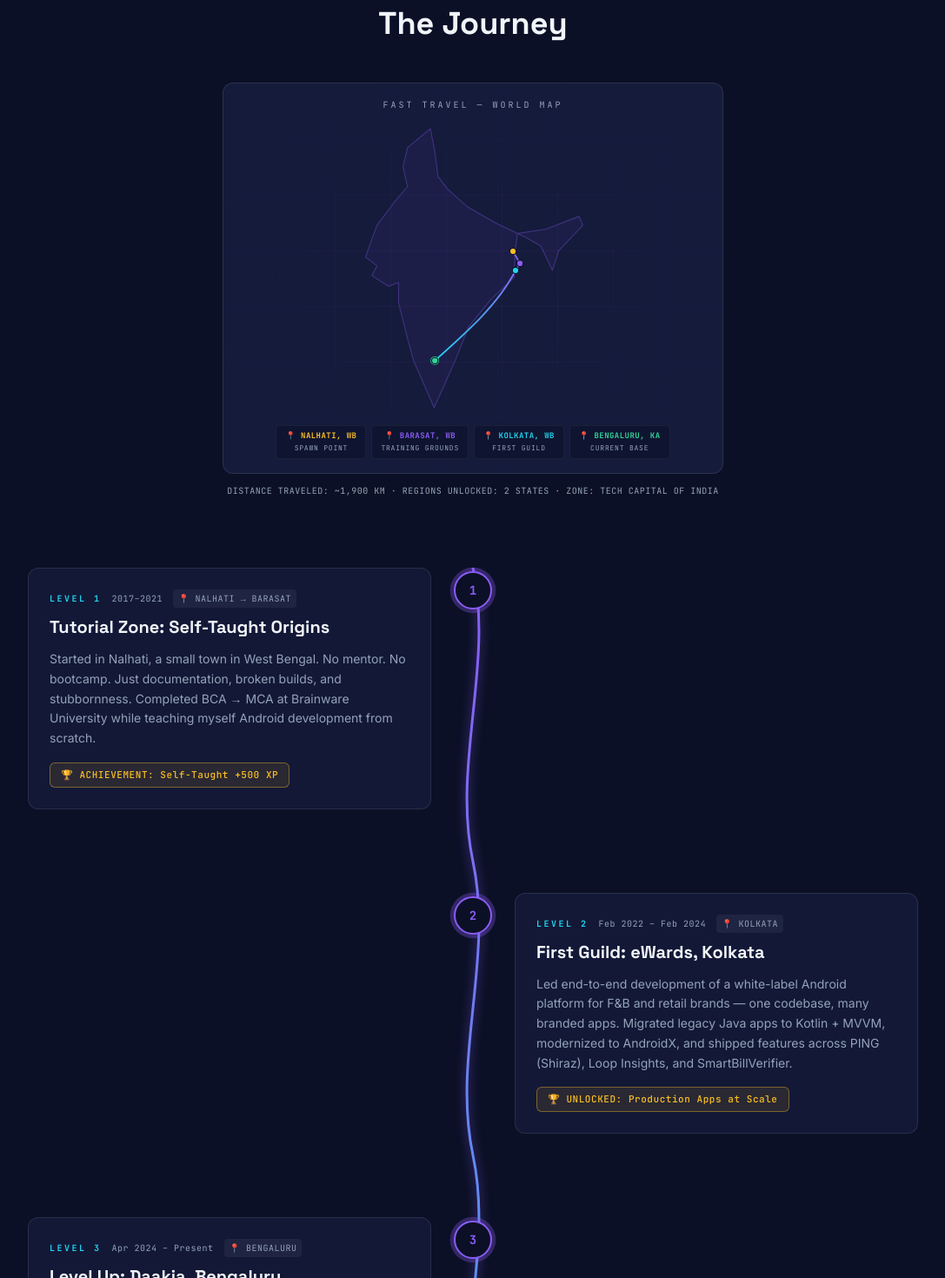
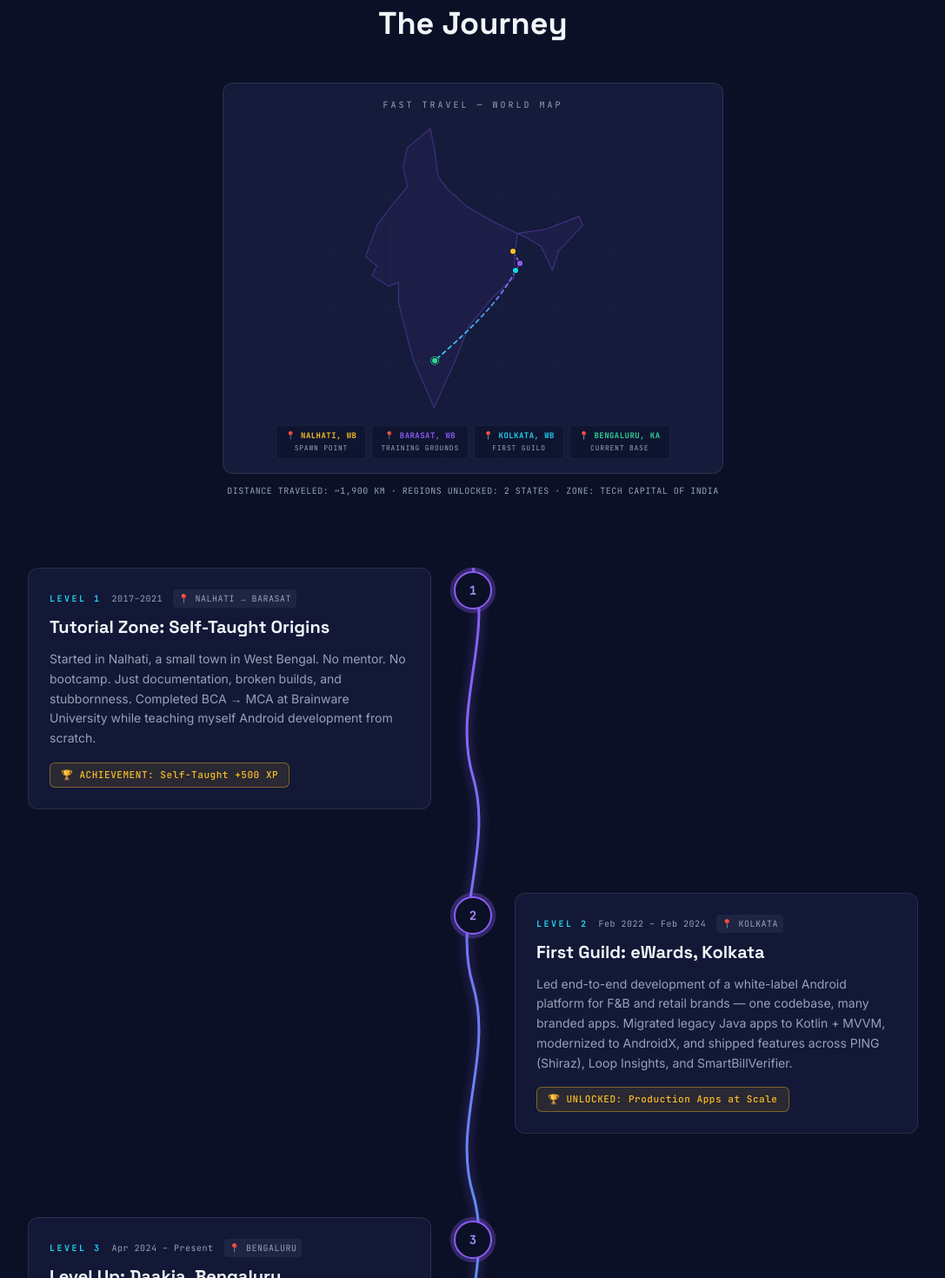
Before and after one commit to ashifali3147/ashifali3147.github.io, a React (Vite) app: page / in a window 1280 px wide. Shown: the part 1660-3130 px from the top of the page at 87% size, without its empty margins (96-1183 px from the left). Built offline with nearby package versions, Linux system fonts and the light colour scheme; the HTML template or start-up script is replaced by a standard one.

Commit message:
Enhance animations and interactions in BossFights, Journey, and WorldMap components

```diff
--- a/src/components/BossFights.tsx
+++ b/src/components/BossFights.tsx
@@ -18,12 +18,16 @@ function BossCard({ boss }: { boss: Boss }) {
   const reduced = useReducedMotion()
 
   return (
-    <div className="[perspective:1400px]">
+    // Hover lives on this non-rotating wrapper: mid-flip the button's hit area
+    // collapses to a sliver, so hover on the button itself cancels immediately.
+    <div
+      className="[perspective:1400px]"
+      onPointerEnter={(e) => e.pointerType === 'mouse' && setFlipped(true)}
+      onPointerLeave={(e) => e.pointerType === 'mouse' && setFlipped(false)}
+    >
       <motion.button
         type="button"
         onClick={() => setFlipped((f) => !f)}
-        onHoverStart={() => setFlipped(true)}
-        onHoverEnd={() => setFlipped(false)}
         animate={{ rotateY: flipped ? 180 : 0 }}
         transition={reduced ? { duration: 0 } : { duration: 0.55, ease: [0.4, 0, 0.2, 1] }}
         className="relative block min-h-[320px] w-full text-left [transform-style:preserve-3d]"
--- a/src/components/Journey.tsx
+++ b/src/components/Journey.tsx
@@ -1,14 +1,32 @@
-import { useRef } from 'react'
-import { motion, useInView, useReducedMotion, useScroll, useSpring } from 'framer-motion'
+import { useLayoutEffect, useMemo, useRef, useState } from 'react'
+import {
+  motion,
+  useInView,
+  useReducedMotion,
+  useScroll,
+  useSpring,
+  useTransform,
+} from 'framer-motion'
 import SectionHeader from './SectionHeader'
 import WorldMap from './WorldMap'
 import { levels, nextLevel, type Level } from '../content'
 
-// The snaking journey path lives in a fixed-width column: left rail on mobile,
-// centered on md+. A faint dotted base path sits underneath; a glowing solid
-// path draws over it as the user scrolls (the signature animation).
-const SNAKE_PATH =
-  'M40 0 C 64 60, 16 120, 40 180 C 64 240, 16 300, 40 360 C 64 420, 16 480, 40 540 C 64 600, 16 660, 40 720 C 64 780, 16 840, 40 900 C 58 945, 40 975, 40 1000'
+// The journey path is generated at the container's real pixel size (no viewBox
+// stretching) and revealed via measured stroke-dashoffset — the only SVG
+// draw-on technique that behaves identically across engines and screen sizes.
+function buildSnakePath(height: number): string {
+  if (height <= 0) return ''
+  const cx = 40
+  const seg = 240
+  let d = `M${cx} 0`
+  for (let y = 0; y < height; y += seg) {
+    const end = Math.min(y + seg, height)
+    const s = end - y
+    const amp = Math.min(24, s / 4)
+    d += ` C ${cx + amp} ${(y + s / 3).toFixed(1)} ${cx - amp} ${(y + (2 * s) / 3).toFixed(1)} ${cx} ${end.toFixed(1)}`
+  }
+  return d
+}
 
 function LevelNode({ level, index }: { level: Level; index: number }) {
   const ref = useRef<HTMLLIElement>(null)
@@ -22,7 +40,7 @@ function LevelNode({ level, index }: { level: Level; index: number }) {
       <div
         className={`absolute left-5 top-1 z-10 flex h-11 w-11 -translate-x-1/2 items-center justify-center rounded-full border-2 bg-deep font-mono text-sm font-bold transition-all duration-500 md:left-1/2 ${
           inView
-            ? 'anim-pulse-glow border-accent-violet text-accent-violet shadow-[0_0_18px_rgba(139,92,246,0.5)]'
+            ? 'anim-pulse-glow border-accent-violet text-accent-violet-light shadow-[0_0_18px_rgba(139,92,246,0.5)]'
             : 'border-white/20 text-ink-muted'
         }`}
         aria-hidden
@@ -59,12 +77,36 @@ function LevelNode({ level, index }: { level: Level; index: number }) {
 
 export default function Journey() {
   const trackRef = useRef<HTMLDivElement>(null)
+  const pathRef = useRef<SVGPathElement>(null)
   const reduced = useReducedMotion()
+
+  // Track the real rendered height so the path is built in 1:1 pixel units.
+  const [trackHeight, setTrackHeight] = useState(0)
+  useLayoutEffect(() => {
+    const el = trackRef.current
+    if (!el) return
+    const update = () => setTrackHeight(el.offsetHeight)
+    update()
+    const ro = new ResizeObserver(update)
+    ro.observe(el)
+    return () => ro.disconnect()
+  }, [])
+
+  const snakePath = useMemo(() => buildSnakePath(trackHeight), [trackHeight])
+
+  // Measure the generated path, then drive dashoffset from scroll progress.
+  const [pathLen, setPathLen] = useState(0)
+  useLayoutEffect(() => {
+    if (pathRef.current && snakePath) setPathLen(pathRef.current.getTotalLength())
+  }, [snakePath])
+
   const { scrollYProgress } = useScroll({
     target: trackRef,
     offset: ['start 0.75', 'end 0.55'],
   })
-  const pathLength = useSpring(scrollYProgress, { stiffness: 70, damping: 22 })
+  const smooth = useSpring(scrollYProgress, { stiffness: 70, damping: 24 })
+  // Clamp so spring overshoot can never draw past the end and retract.
+  const dashOffset = useTransform(smooth, (v) => pathLen * (1 - Math.min(1, Math.max(0, v))))
 
   return (
     <section id="journey" className="scroll-mt-20 px-4 py-24 sm:px-6">
@@ -74,41 +116,53 @@ export default function Journey() {
         <WorldMap />
 
         <div ref={trackRef} className="relative">
-          {/* Journey path column */}
+          {/* Journey path column — fixed 80px wide, 1:1 units, no stretching */}
+          {trackHeight > 0 && (
             <svg
-            className="absolute left-5 top-0 h-full w-10 -translate-x-1/2 md:left-1/2 md:w-20"
-            viewBox="0 0 80 1000"
-            preserveAspectRatio="none"
+              className="absolute left-5 top-0 -translate-x-1/2 md:left-1/2"
+              width={80}
+              height={trackHeight}
+              viewBox={`0 0 80 ${trackHeight}`}
+              fill="none"
               aria-hidden
             >
               <defs>
-              <linearGradient id="journey-grad" x1="0" y1="0" x2="0" y2="1000" gradientUnits="userSpaceOnUse">
+                <linearGradient
+                  id="journey-grad"
+                  x1="0"
+                  y1="0"
+                  x2="0"
+                  y2={trackHeight}
+                  gradientUnits="userSpaceOnUse"
+                >
                   <stop offset="0%" stopColor="#8B5CF6" />
                   <stop offset="100%" stopColor="#22D3EE" />
                 </linearGradient>
               </defs>
               {/* Faint dotted base */}
               <path
-              d={SNAKE_PATH}
-              fill="none"
+                d={snakePath}
                 stroke="rgba(139,92,246,0.25)"
                 strokeWidth="2"
-              strokeDasharray="1 8"
+                strokeDasharray="2 10"
                 strokeLinecap="round"
-              vectorEffect="non-scaling-stroke"
               />
               {/* Glowing draw-on-scroll overlay */}
               <motion.path
-              d={SNAKE_PATH}
-              fill="none"
+                ref={pathRef}
+                d={snakePath}
                 stroke="url(#journey-grad)"
                 strokeWidth="3"
                 strokeLinecap="round"
-              vectorEffect="non-scaling-stroke"
-              style={reduced ? { pathLength: 1 } : { pathLength }}
-              filter="drop-shadow(0 0 6px rgba(139,92,246,0.7))"
+                strokeDasharray={pathLen || undefined}
+                opacity={pathLen ? 1 : 0}
+                style={{
+                  strokeDashoffset: reduced ? 0 : dashOffset,
+                  filter: 'drop-shadow(0 0 6px rgba(139,92,246,0.7))',
+                }}
               />
             </svg>
+          )}
 
           <ol className="space-y-16 pb-16 md:space-y-24">
             {levels.map((level, i) => (
--- a/src/components/WorldMap.tsx
+++ b/src/components/WorldMap.tsx
@@ -1,4 +1,5 @@
-import { motion, useReducedMotion } from 'framer-motion'
+import { useLayoutEffect, useRef, useState } from 'react'
+import { motion, useInView, useReducedMotion } from 'framer-motion'
 import { worldMap, type Accent } from '../content'
 
 const accentHex: Record<Accent, string> = {
@@ -29,10 +30,22 @@ const TRAVEL_ROUTE = 'M278 213 L289 232 L282 243 C 255 297, 200 345, 155 385'
 
 export default function WorldMap() {
   const reduced = useReducedMotion()
+  const panelRef = useRef<HTMLDivElement>(null)
+  const inView = useInView(panelRef, { once: true, amount: 0.3 })
+
+  // Measure the route once, then reveal it with a dashoffset-animated mask —
+  // keeps the dotted styling and works reliably on every mobile engine.
+  const routeRef = useRef<SVGPathElement>(null)
+  const [routeLen, setRouteLen] = useState(0)
+  useLayoutEffect(() => {
+    if (routeRef.current) setRouteLen(routeRef.current.getTotalLength())
+  }, [])
+
+  const revealed = reduced || (inView && routeLen > 0)
 
   return (
     <div className="mx-auto mb-20 max-w-xl">
-      <div className="relative overflow-hidden rounded-xl border border-white/10 bg-panel p-4">
+      <div ref={panelRef} className="relative overflow-hidden rounded-xl border border-white/10 bg-panel p-4">
         <div aria-hidden className="star-grid pointer-events-none absolute inset-0" />
         <p className="relative mb-2 text-center font-mono text-[10px] tracking-[0.3em] text-ink-muted">
           FAST TRAVEL — WORLD MAP
@@ -48,6 +61,19 @@ export default function WorldMap() {
               <stop offset="0%" stopColor="#8B5CF6" />
               <stop offset="100%" stopColor="#22D3EE" />
             </linearGradient>
+            <mask id="route-mask" maskUnits="userSpaceOnUse">
+              <motion.path
+                d={TRAVEL_ROUTE}
+                fill="none"
+                stroke="#fff"
+                strokeWidth="8"
+                strokeLinecap="round"
+                strokeDasharray={routeLen || 1}
+                initial={false}
+                animate={{ strokeDashoffset: revealed ? 0 : routeLen || 1 }}
+                transition={reduced ? { duration: 0 } : { duration: 2.5, ease: 'easeInOut' }}
+              />
+            </mask>
           </defs>
 
           <path
@@ -58,21 +84,44 @@ export default function WorldMap() {
             strokeLinejoin="round"
           />
 
-          {/* Animated travel line */}
-          <motion.path
+          {/* Dotted travel line, revealed by the animated mask */}
+          <path
+            ref={routeRef}
             d={TRAVEL_ROUTE}
             fill="none"
             stroke="url(#route-grad)"
             strokeWidth="2.5"
             strokeLinecap="round"
             strokeDasharray="6 6"
-            initial={reduced ? { pathLength: 1 } : { pathLength: 0 }}
-            whileInView={{ pathLength: 1 }}
-            viewport={{ once: true, margin: '-80px' }}
-            transition={{ duration: 2.5, ease: 'easeInOut' }}
+            mask="url(#route-mask)"
+            opacity={reduced || routeLen ? 1 : 0}
           />
 
-          {waypointMarkers(reduced ?? false)}
+          {worldMap.waypoints.map((wp, i) => (
+            <g key={wp.place}>
+              {wp.pulse && !reduced && (
+                <circle cx={wp.x} cy={wp.y} r="6" fill="none" stroke={accentHex[wp.accent]} strokeWidth="1.5">
+                  <animate attributeName="r" values="6;14" dur="2s" repeatCount="indefinite" />
+                  <animate attributeName="opacity" values="0.8;0" dur="2s" repeatCount="indefinite" />
+                </circle>
+              )}
+              <motion.circle
+                cx={wp.x}
+                cy={wp.y}
+                r="5"
+                fill={accentHex[wp.accent]}
+                stroke="#0B1026"
+                strokeWidth="1.5"
+                initial={false}
+                animate={{ opacity: revealed ? 1 : 0 }}
+                transition={
+                  reduced ? { duration: 0 } : { delay: 0.3 + i * 0.55, duration: 0.35 }
+                }
+              >
+                <title>{`${wp.place} — ${wp.role}`}</title>
+              </motion.circle>
+            </g>
+          ))}
         </svg>
 
         {/* Waypoint legend (always visible; tooltips are a desktop bonus) */}
@@ -101,31 +150,3 @@ export default function WorldMap() {
     </div>
   )
 }
-
-function waypointMarkers(reduced: boolean) {
-  return worldMap.waypoints.map((wp, i) => (
-    <g key={wp.place}>
-      {wp.pulse && !reduced && (
-        <circle cx={wp.x} cy={wp.y} r="6" fill="none" stroke={accentHex[wp.accent]} strokeWidth="1.5">
-          <animate attributeName="r" values="6;14" dur="2s" repeatCount="indefinite" />
-          <animate attributeName="opacity" values="0.8;0" dur="2s" repeatCount="indefinite" />
-        </circle>
-      )}
-      <motion.circle
-        cx={wp.x}
-        cy={wp.y}
-        r="5"
-        fill={accentHex[wp.accent]}
-        stroke="#0B1026"
-        strokeWidth="1.5"
-        initial={reduced ? { opacity: 1 } : { opacity: 0, scale: 0 }}
-        whileInView={{ opacity: 1, scale: 1 }}
-        viewport={{ once: true, margin: '-80px' }}
-        transition={{ delay: reduced ? 0 : 0.4 + i * 0.55, duration: 0.3 }}
-        style={{ transformOrigin: `${wp.x}px ${wp.y}px` }}
-      >
-        <title>{`${wp.place} — ${wp.role}`}</title>
-      </motion.circle>
-    </g>
-  ))
-}
```
Lines whose indentation alone changed are shown as unchanged.
